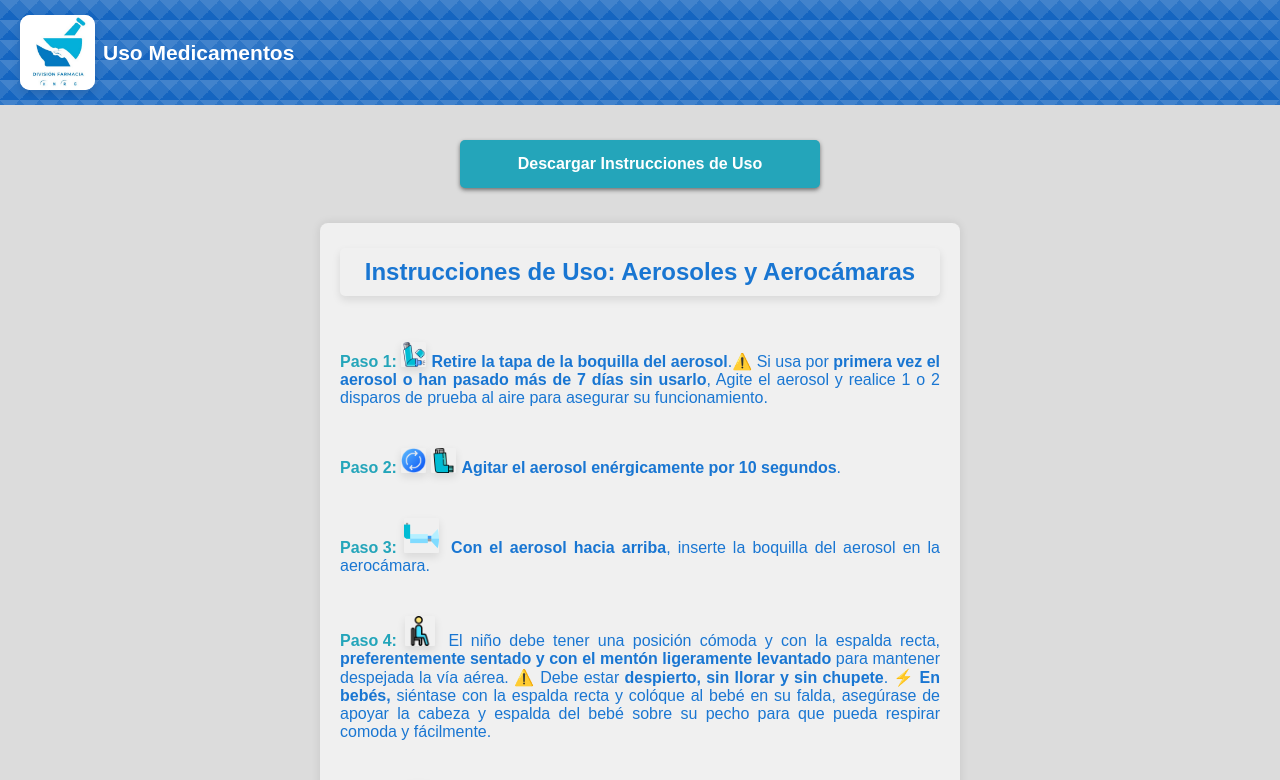
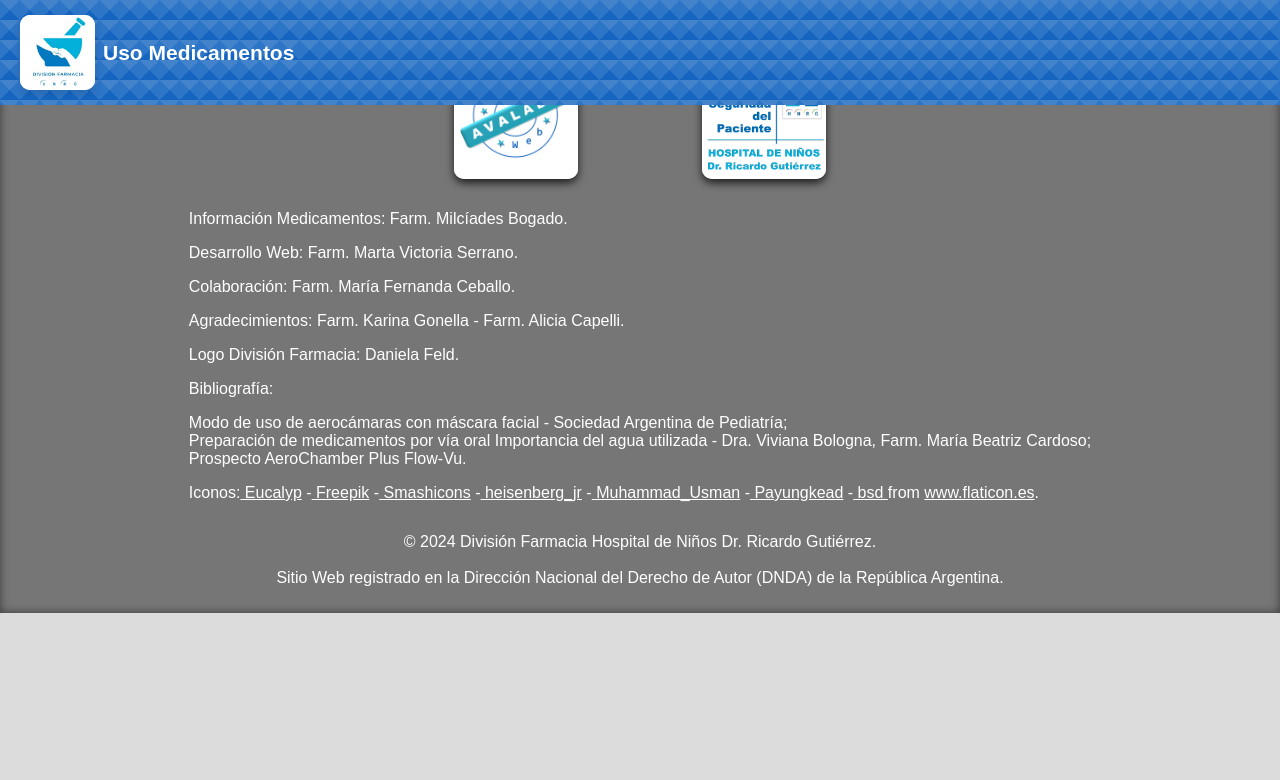
Before and after one commit to MartuV/instrucciones-uso, a React (Create React App) app: page /instrucciones-uso/aerosoles in a window 1280 px wide. Shown: the top 780 px of the page. Built offline with nearby package versions, Linux system fonts and the light colour scheme.

Commit message:
cambio fotter

```diff
--- a/public/index.html
+++ b/public/index.html
@@ -34,7 +34,7 @@
     <title>Instrucciones de Uso Medicamentos </title>
 
 
-  <!-- Google tag (gtag.js) -->
+  <!-- Google tag (gtag.js)
   <script async src="https://www.googletagmanager.com/gtag/js?id=G-PQ2T6QEKNL"></script>
   <script>
     window.dataLayer = window.dataLayer || [];
@@ -42,7 +42,7 @@
     gtag('js', new Date());
 
     gtag('config', 'G-PQ2T6QEKNL');
-  </script>
+  </script> -->
 
   </head>
 
--- a/src/App.js
+++ b/src/App.js
@@ -10,10 +10,10 @@
 
   function App() {
     return (
-      <Router basename="/instrucciones-uso">
+      <Router>
         <Navbar/>
         <AppProvider> {/* Envuelve todos los componentes dentro de AppProvider */}
-          <Routes>
+          <Routes basename="/instrucciones-uso">
             {/* Página principal */}
             <Route path="/" element={<MenuQR />} />
             {/* Página de Jarabes */}
--- a/src/componentes/Footer.js
+++ b/src/componentes/Footer.js
@@ -47,7 +47,7 @@
                 <p>&copy; 2024 División Farmacia Hospital de Niños Dr. Ricardo Gutiérrez.
                 <br/>
                 <br/>
-                Página Web registrada en la Dirección Nacional del Derecho de Autor (DNDA) de la República Argentina.</p>
+                Sitio Web registrado en la Dirección Nacional del Derecho de Autor (DNDA) de la República Argentina.</p>
             </div>
 
         </footer>
```
